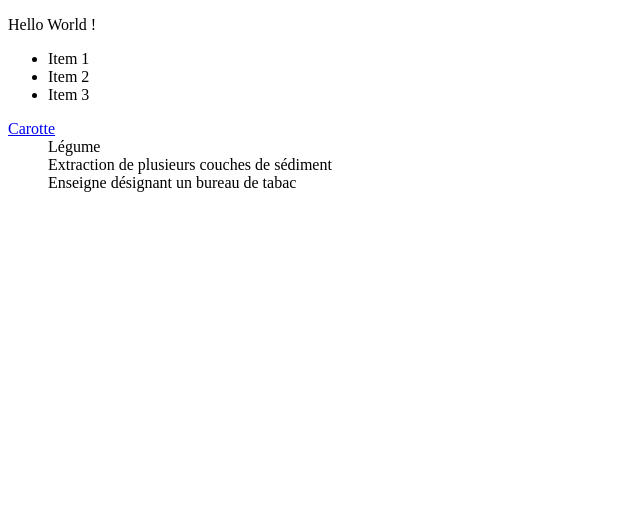
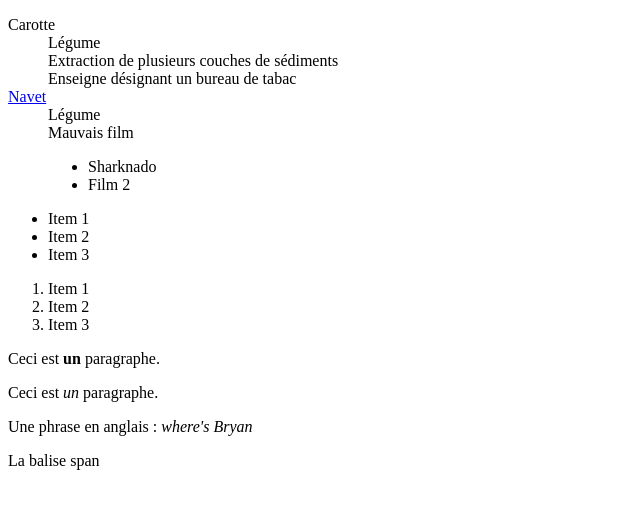
Before and after one commit to Yekonori/EM_HTML, a plain HTML site: page index.html in a window 1280 px wide. Shown: the whole page, without its empty margins (0-640 px from the left). Drawn offline with Linux system fonts and the light colour scheme.

Commit message:
Actualisation

```diff
--- a/index.html
+++ b/index.html
@@ -1,34 +1,54 @@
-<!DOCTYPE html>
-<html lang="fr">
+<!doctype html>
+<html lang=fr>
 <head>
-    <meta charset="utf-8">
-    <meta http-equiv="X-UA-Compatible" content="IE=edge">
-    <meta name="viewport" content="width=device-width, initial-scale=1">
-    <meta author="Yannis DE MACEDO">
+	<title>HTML5</title>
+	<meta http-equiv="Content-Type" content="text/html; charset=utf-8">
+	<meta description="Ceci est une description">
 	<meta application-name="Mon application">
-    <meta keywords="bof, bof, mouais">
-    <title>HTML5</title>
-    <!-- <link rel="stylesheet" type="text/css" media="screen" href="main.css"> -->
-    <!-- <script src="main.js"></script> -->
+	<meta author="Moi">
+	<meta keyword="bof, bof, mouais">
+	<meta generator="Drupal">
+	<link href="/" type="text/css" rel="stylesheet" />
 </head>
 <body>
+    <header></header>
+
+    <main>
         <section>
-        <p>Hello World !</p>
-
+            <dl>
+                <dt>Carotte</dt>
+                <dd>Légume</dd>
+                <dd>Extraction de plusieurs couches de sédiments</dd>
+                <dd>Enseigne désignant un bureau de tabac</dd>
+                <dt><a href="https://fr.wikipedia.org/wiki/Navet" hreflang="fr" target=_blank rel="external" type="text/html">Navet</a></dt>
+                <dd>Légume</dd>
+                <dd>Mauvais film
+                    <ul>
+                        <li>Sharknado</li>
+                        <li>Film 2</li>
+                    </ul>
+                </dd>
+            </dl>
             <ul>
                 <li>Item 1</li>
                 <li>Item 2</li>
                 <li>Item 3</li>
             </ul>
-
-        <dl>
-            <dt><a href="#" download="https://upload.wikimedia.org/wikipedia/commons/thumb/b/bd/13-08-31-wien-redaktionstreffen-EuT-by-Bi-frie-037.jpg/1200px-13-08-31-wien-redaktionstreffen-EuT-by-Bi-frie-037.jpg" hreflang="fr" rel="external">Carotte</a></dt>
-            <dd>Légume</dd>
-            <dd>Extraction de plusieurs couches de sédiment</dd>
-            <dd>Enseigne désignant un bureau de tabac</dd>
-        </dl>
+            <ol>
+                <li>Item 1</li>
+                <li>Item 2</li>
+                <li>Item 3</li>
+            </ol>
+            <article>
+                <p>Ceci est <strong>un</strong> paragraphe.</p>
+                <p>Ceci est <em>un</em> paragraphe.</p>
+                <p>Une phrase en anglais : <em lang="en">where's Bryan</em></p>
+                <p>La balise <span>span</span></p>
+            </article>
         </section>
         <aside></aside>
+    </main>
+
     <footer></footer>
 </body>
-</html></html>
+</html>
```
Lines whose indentation alone changed are shown as unchanged.
